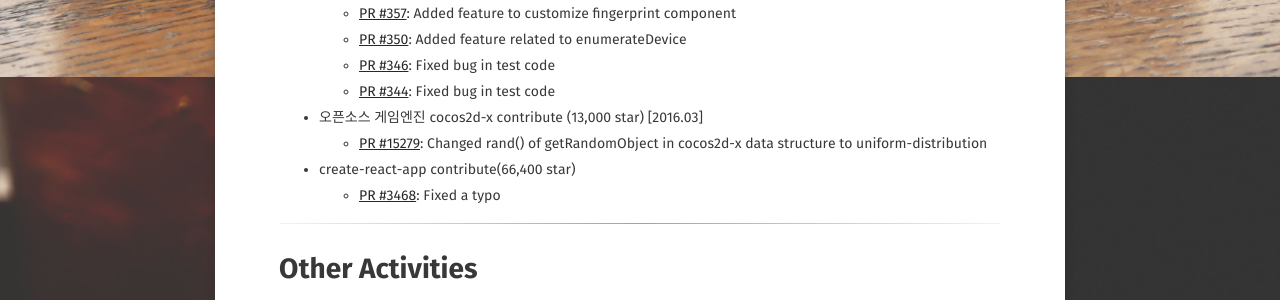
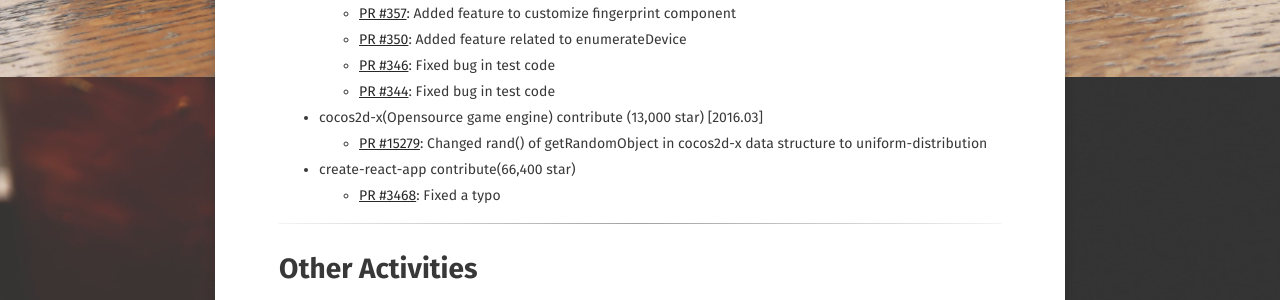
Before and after one commit to wkdtjsgur100/wkdtjsgur100.github.io, a Jekyll site: the page built from about/index.md, in a window 1280 px wide and 900 px high, scrolled down 672 px. Shown: the part 151-451 px from the top of the window. Built offline with Jekyll 4.4.1, drawn with Linux system fonts in a browser that asks for light colours; some web fonts are replaced.

Commit message:
Fix about

```diff
--- a/about/index.md
+++ b/about/index.md
@@ -30,7 +30,7 @@ comments: false
     - [PR #346](https://github.com/Valve/fingerprintjs2/pull/346): Fixed bug in test code
     - [PR #344](https://github.com/Valve/fingerprintjs2/pull/344): Fixed bug in test code
 
-- 오픈소스 게임엔진 cocos2d-x contribute (13,000 star) [2016.03]
+- cocos2d-x(Opensource game engine) contribute (13,000 star) [2016.03]
     - [PR #15279](https://github.com/cocos2d/cocos2d-x/pull/15279): Changed rand() of getRandomObject in cocos2d-x data structure to uniform-distribution
 
 - create-react-app contribute(66,400 star)
```
